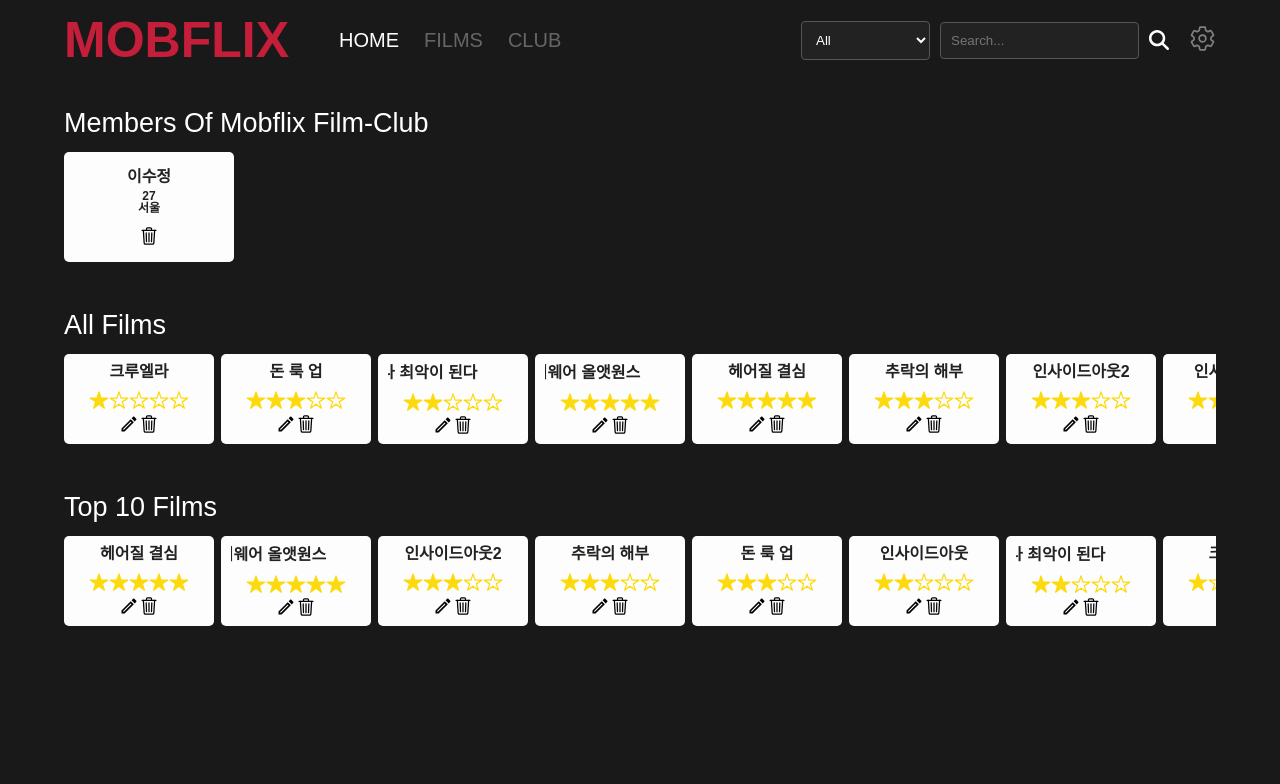
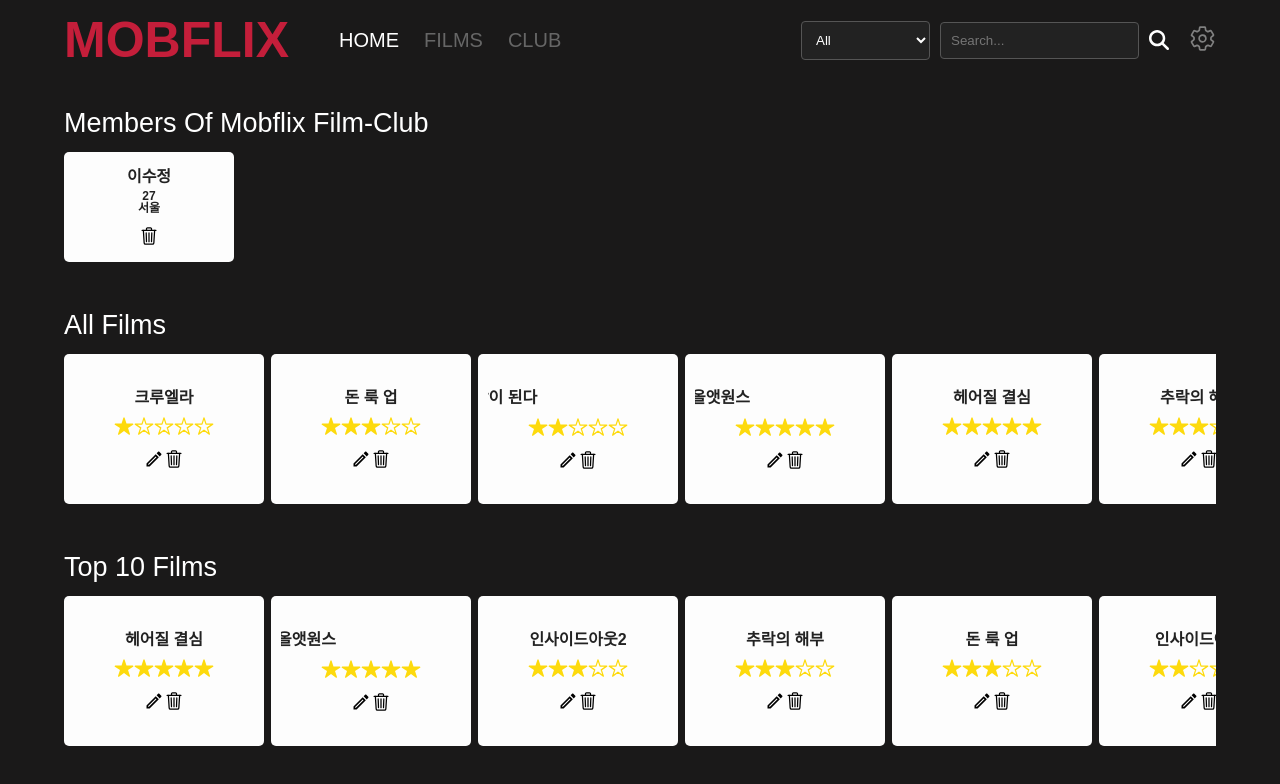
Before and after one commit to crystal1229d/mobflix, a React (Vite) app: page / in a window 1280 px wide. Shown: the top 784 px of the page. Built offline with nearby package versions, Linux system fonts and the light colour scheme.

Commit message:
fix: FilmITem - 영화 수정 form height 조정

```diff
--- a/src/components/film/FilmItem.tsx
+++ b/src/components/film/FilmItem.tsx
@@ -34,7 +34,9 @@ export default function FilmItem({
   return (
     <StyledItemContainer>
       {isEditing ? (
-        <Flex dir="column">
+        <Flex
+          dir="column"
+          gap="3px">
           <input
             type="text"
             value={editedTitle}
@@ -71,7 +73,7 @@ export default function FilmItem({
           <Rating rating={rating} />
         </StyledItem>
       )}
-      <Spacing size={12} />
+      <Spacing size={10} />
 
       <Flex>
         {!isEditing && <ButtonEdit onClick={() => setIsEditing(true)} />}
@@ -82,8 +84,8 @@ export default function FilmItem({
 }
 
 const StyledItemContainer = styled.li`
-  width: 150px;
-  height: 90px;
+  width: 200px;
+  height: 150px;
   padding: 10px;
   box-sizing: border-box;
 
```
